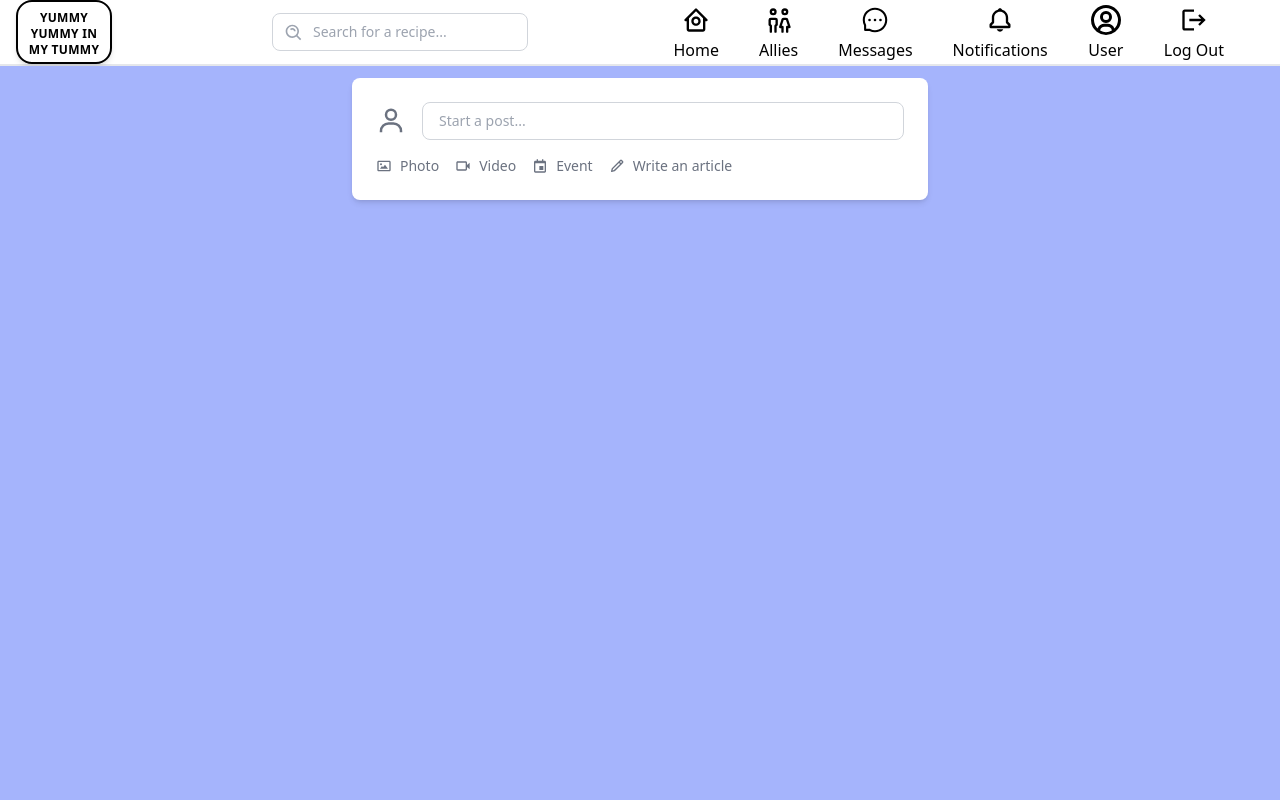
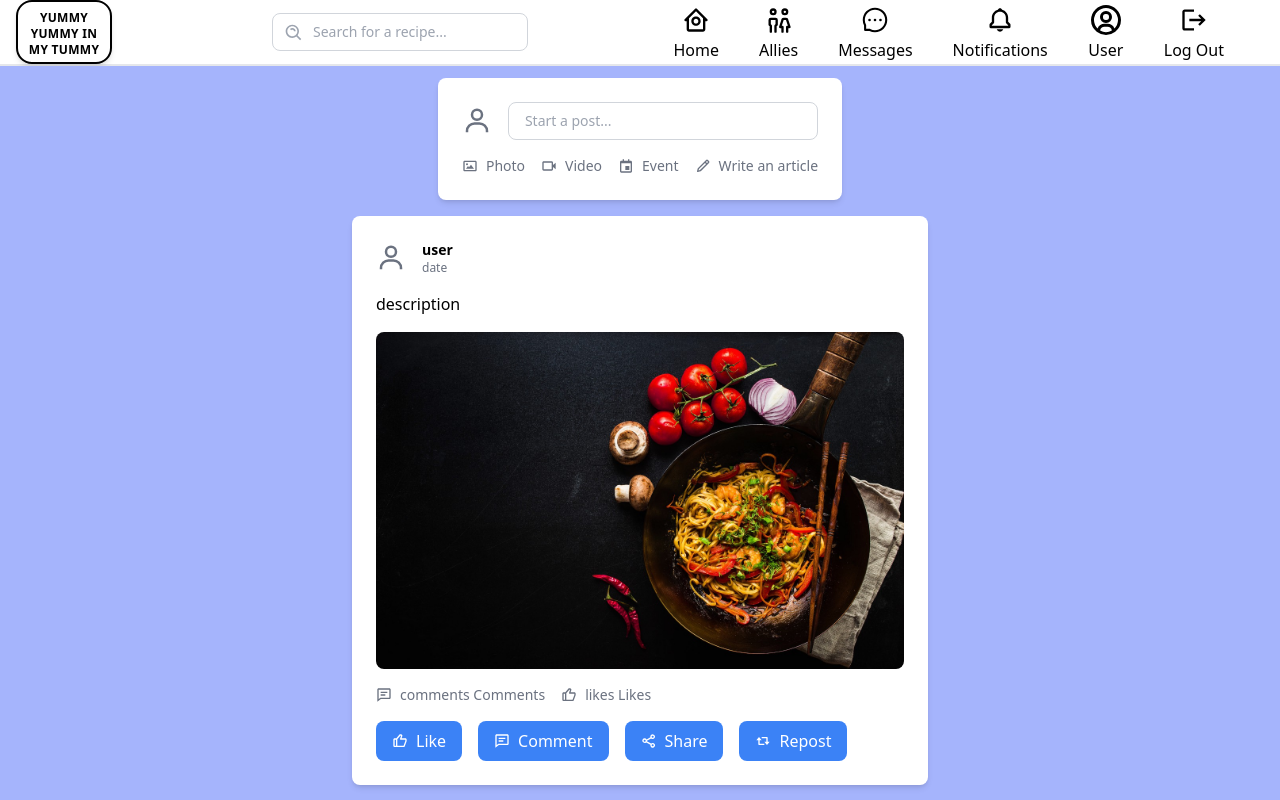
Before and after one commit to sharleenawinja/recipe-sharing-app, a React (Vite) app: page /home in a window 1280 px wide. Built offline with nearby package versions, Linux system fonts and the light colour scheme; no server answers.

Commit message:
creating postcard

```diff
--- /dev/null
+++ b/src/components/postcard/Postcard.tsx
@@ -0,0 +1,60 @@
+import {
+  BiCommentDetail,
+  BiLike,
+  BiRepost,
+  BiShareAlt,
+  BiUser,
+} from "react-icons/bi";
+
+const Postcard = () => {
+  return (
+    <div className="max-w-xl mx-auto bg-white rounded-lg shadow-md p-6">
+      <div className="flex items-center space-x-4">
+        <BiUser className="text-gray-500 text-3xl" />
+        <div>
+          <p className="text-sm font-bold">user</p>
+          <p className="text-xs text-gray-500">date</p>
+        </div>
+      </div>
+      <p className="mt-4">description</p>
+      <div className="mt-4">
+        <img
+          src="src/assets/login.jpg"
+          alt="Post"
+          className="w-full rounded-lg"
+        />
+      </div>
+
+      <div className="flex items-center mt-4">
+        <div className="flex items-center space-x-2">
+          <BiCommentDetail className="text-gray-500" />
+          <p className="text-sm text-gray-500">comments Comments</p>
+        </div>
+        <div className="flex items-center space-x-2 ml-4">
+          <BiLike className="text-gray-500" />
+          <p className="text-sm text-gray-500">likes Likes</p>
+        </div>
+      </div>
+      <div className="flex items-center mt-4 space-x-4">
+        <button className="flex items-center space-x-2 bg-blue-500 text-white px-4 py-2 rounded-lg">
+          <BiLike className="text-white" />
+          <span>Like</span>
+        </button>
+        <button className="flex items-center space-x-2 bg-blue-500 text-white px-4 py-2 rounded-lg">
+          <BiCommentDetail className="text-white" />
+          <span>Comment</span>
+        </button>
+        <button className="flex items-center space-x-2 bg-blue-500 text-white px-4 py-2 rounded-lg">
+          <BiShareAlt className="text-white" />
+          <span>Share</span>
+        </button>
+        <button className="flex items-center space-x-2 bg-blue-500 text-white px-4 py-2 rounded-lg">
+          <BiRepost className="text-white" />
+          <span>Repost</span>
+        </button>
+      </div>
+    </div>
+  );
+};
+
+export default Postcard;
--- a/src/pages/Home/Home.tsx
+++ b/src/pages/Home/Home.tsx
@@ -6,6 +6,7 @@ import {
   BiVideo,
 } from "react-icons/bi";
 import Navbar from "../../components/layout/Navbar.component";
+import Postcard from "../../components/postcard/Postcard";
 
 const Home = () => {
   return (
@@ -14,7 +15,7 @@ const Home = () => {
         <Navbar />
       </div>
       <div className="flex flex-grow">
-        <div className="bg-indigo-300 flex-grow">
+        <div className="bg-indigo-300 flex-grow flex flex-col space-y-4">
           <div className="max-w-xl mx-auto bg-white rounded-lg shadow-md p-6 mt-3">
             <div className="flex items-center space-x-4">
               <BiUser className="text-gray-500 text-3xl" />
@@ -43,6 +44,7 @@ const Home = () => {
               </div>
             </div>
           </div>
+          <Postcard />
         </div>
       </div>
     </div>
```
